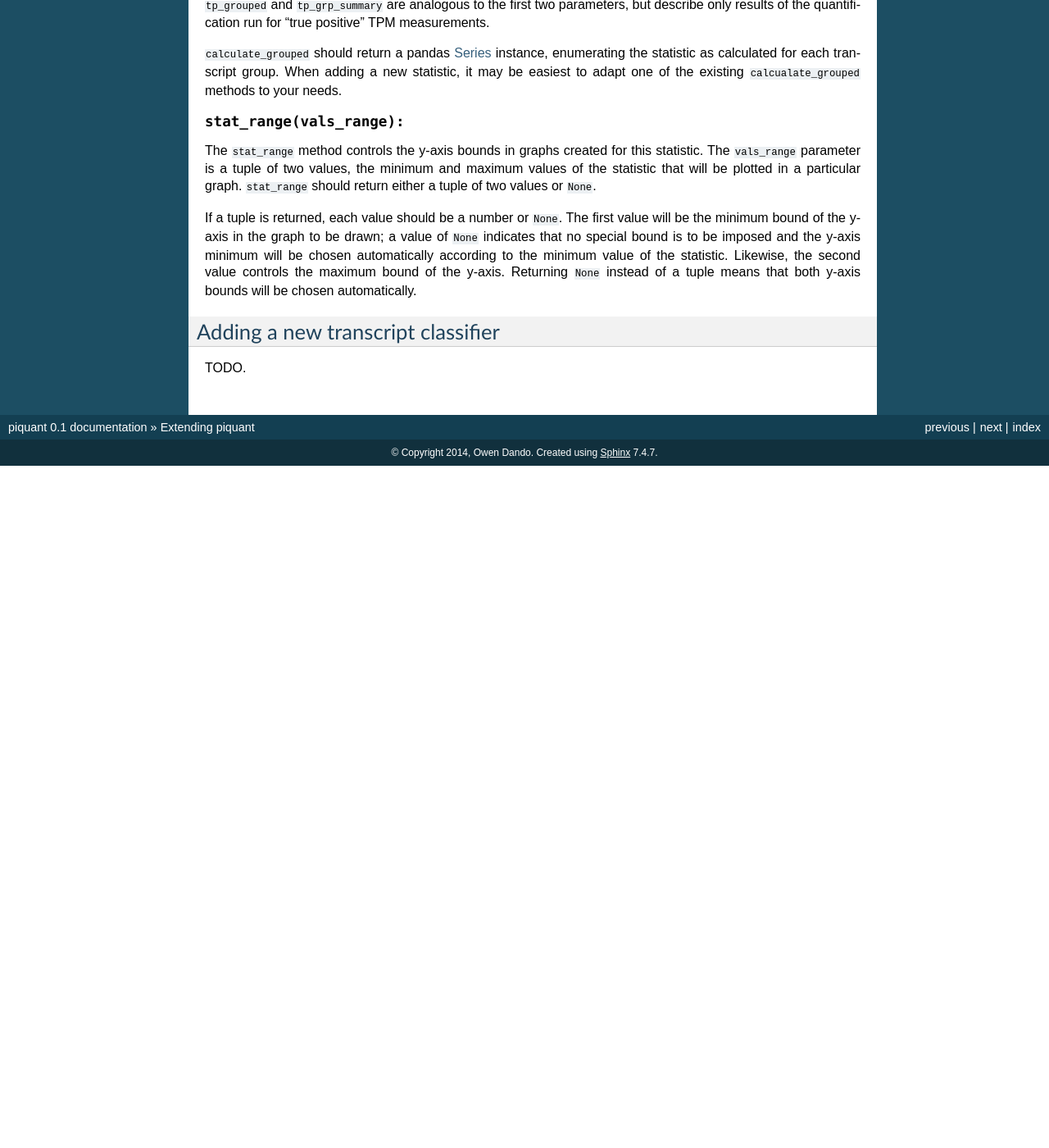
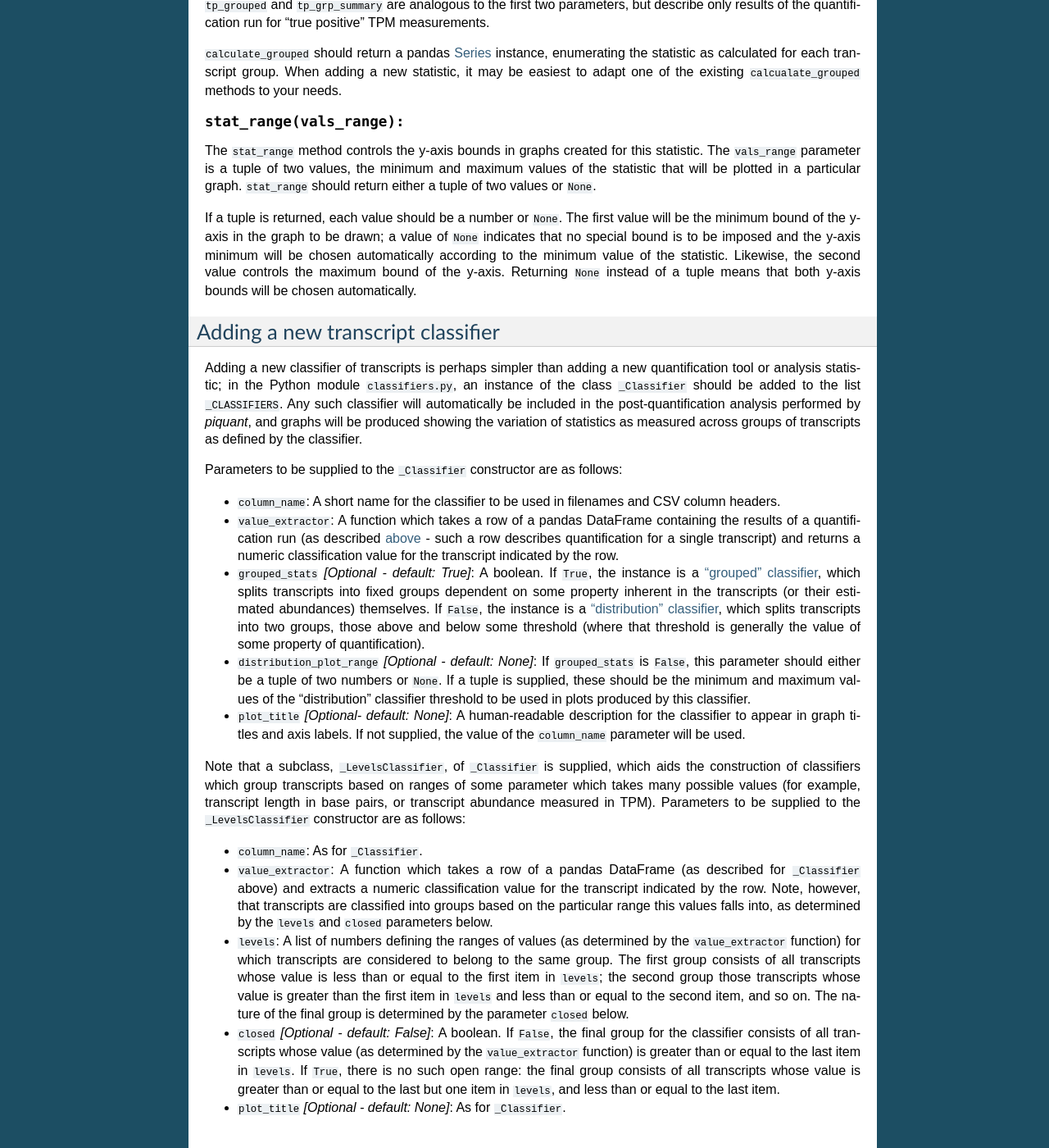
Before and after one commit to lweasel/piquant, a Sphinx documentation site: the page built from docs/extending.rst, in a window 1280 px wide and 1400 px high, scrolled down 3678 px. Shown: the whole window at 82% size. Built offline with Sphinx 7.4.7, drawn with Linux system fonts in a browser that asks for light colours; formulas are drawn with MathJax 3; before the commit the page ends 4246 px from its top, so only the background shows below that.

Commit message:
Document adding a new transcript classifier.

```diff
--- a/docs/extending.rst
+++ b/docs/extending.rst
@@ -144,4 +146,20 @@
 Adding a new transcript classifier
 ----------------------------------
 
-TODO.
+Adding a new classifier of transcripts is perhaps simpler than adding a new quantification tool or analysis statistic; in the Python module ``classifiers.py``, an instance of the class ``_Classifier`` should be added to the list ``_CLASSIFIERS``. Any such classifier will automatically be included in the post-quantification analysis performed by *piquant*, and graphs will be produced showing the variation of statistics as measured across groups of transcripts as defined by the classifier.
+
+Parameters to be supplied to the ``_Classifier`` constructor are as follows:
+
+* ``column_name``: A short name for the classifier to be used in filenames and CSV column headers.
+* ``value_extractor``: A function which takes a row of a pandas DataFrame containing the results of a quantification run (as described :ref:`above <extending-calculate-method>` - such a row describes quantification for a single transcript) and returns a numeric classification value for the transcript indicated by the row.
+* ``grouped_stats`` *[Optional - default: True]*: A boolean. If ``True``, the instance is a :ref:`"grouped" classifier <assessment-grouped-classifiers>`, which splits transcripts into fixed groups dependent on some property inherent in the transcripts (or their estimated abundances) themselves. If ``False``, the instance is a :ref:`"distribution" classifier <assessment-distribution-classifiers>`, which splits transcripts into two groups, those above and below some threshold (where that threshold is generally the value of some property of quantification).
+* ``distribution_plot_range`` *[Optional - default: None]*: If ``grouped_stats`` is ``False``, this parameter should either be a tuple of two numbers or ``None``. If a tuple is supplied, these should be the minimum and maximum values of the "distribution" classifier threshold to be used in plots produced by this classifier.
+* ``plot_title`` *[Optional- default: None]*: A human-readable description for the classifier to appear in graph titles and axis labels. If not supplied, the value of the ``column_name`` parameter will be used.
+
+Note that a subclass, ``_LevelsClassifier``, of ``_Classifier`` is supplied, which aids the construction of classifiers which group transcripts based on ranges of some parameter which takes many possible values (for example, transcript length in base pairs, or transcript abundance measured in TPM). Parameters to be supplied to the ``_LevelsClassifier`` constructor are as follows:
+
+* ``column_name``: As for ``_Classifier``.
+* ``value_extractor``: A function which takes a row of a pandas DataFrame (as described for ``_Classifier`` above) and extracts a numeric classification value for the transcript indicated by the row. Note, however, that transcripts are classified into groups based on the particular range this values falls into, as determined by the ``levels`` and ``closed`` parameters below.
+* ``levels``: A list of numbers defining the ranges of values (as determined by the ``value_extractor`` function) for which transcripts are considered to belong to the same group. The first group consists of all transcripts whose value is less than or equal to the first item in ``levels``; the second group those transcripts whose value is greater than the first item in ``levels`` and less than or equal to the second item, and so on. The nature of the final group is determined by the parameter ``closed`` below.
+* ``closed`` *[Optional - default: False]*: A boolean. If ``False``, the final group for the classifier consists of all transcripts whose value (as determined by the ``value_extractor`` function) is greater than or equal to the last item in ``levels``. If ``True``, there is no such open range: the final group consists of all transcripts whose value is greater than or equal to the last but one item in ``levels``, and less than or equal to the last item.
+* ``plot_title`` *[Optional - default: None]*: As for ``_Classifier``.
```
Also changed, not shown: other parts of docs/extending.rst (+2 -0 lines).
